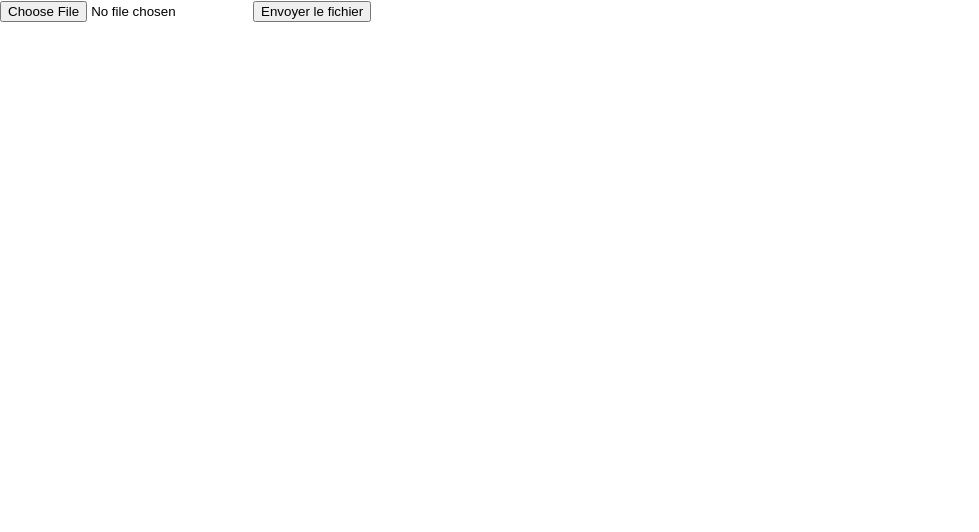
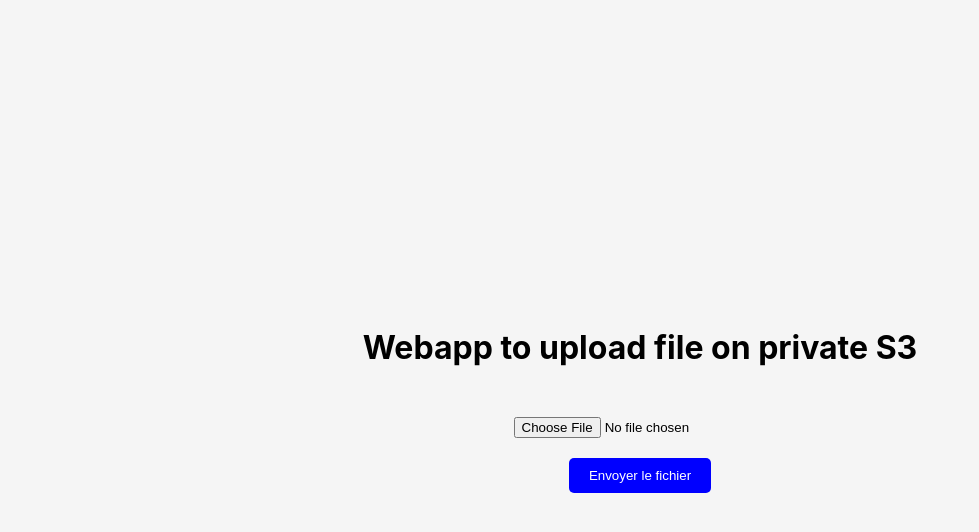
Before and after one commit to Jean-Quenault/upload-s3-webapp, a React (Create React App) app: page / in a window 1280 px wide. Shown: the top 532 px of the page, without its empty margins (0-979 px from the left). Built offline with nearby package versions, Linux system fonts and the light colour scheme.

Commit message:
Interface with @mui/material

```diff
--- a/package.json
+++ b/package.json
@@ -3,6 +3,9 @@
   "version": "0.1.0",
   "private": true,
   "dependencies": {
+    "@emotion/react": "^11.11.3",
+    "@emotion/styled": "^11.11.0",
+    "@mui/material": "^5.15.6",
     "@testing-library/jest-dom": "^5.17.0",
     "@testing-library/react": "^13.4.0",
     "@testing-library/user-event": "^13.5.0",
--- a/src/ApiHandler.js
+++ b/src/ApiHandler.js
@@ -40,13 +40,12 @@ function ApiHandler() {
 
   // The component renders a file input and a button for uploading the file
   return (
-    <div>
-      <input type="file" onChange={handleFileChange} />
-      <button onClick={uploadFile}>Envoyer le fichier</button>
+    <div style={{ display: 'flex', flexDirection: 'column', alignItems: 'center', justifyContent: 'center', height: '100vh', backgroundColor: '#f5f5f5' }}>
+      <h1 style={{ marginBottom: '50px' }}>Webapp to upload file on private S3</h1>
+      <input type="file" onChange={handleFileChange} style={{ marginBottom: '20px' }} />
+      <button onClick={uploadFile} style={{ padding: '10px 20px', backgroundColor: 'blue', color: 'white', border: 'none', borderRadius: '5px' }}>Envoyer le fichier</button>
     </div>
   );
 }
 
 export default ApiHandler;
-
-// Test
```
Also changed, not shown: 1 other file (tests, documents, lock files or other folders).
